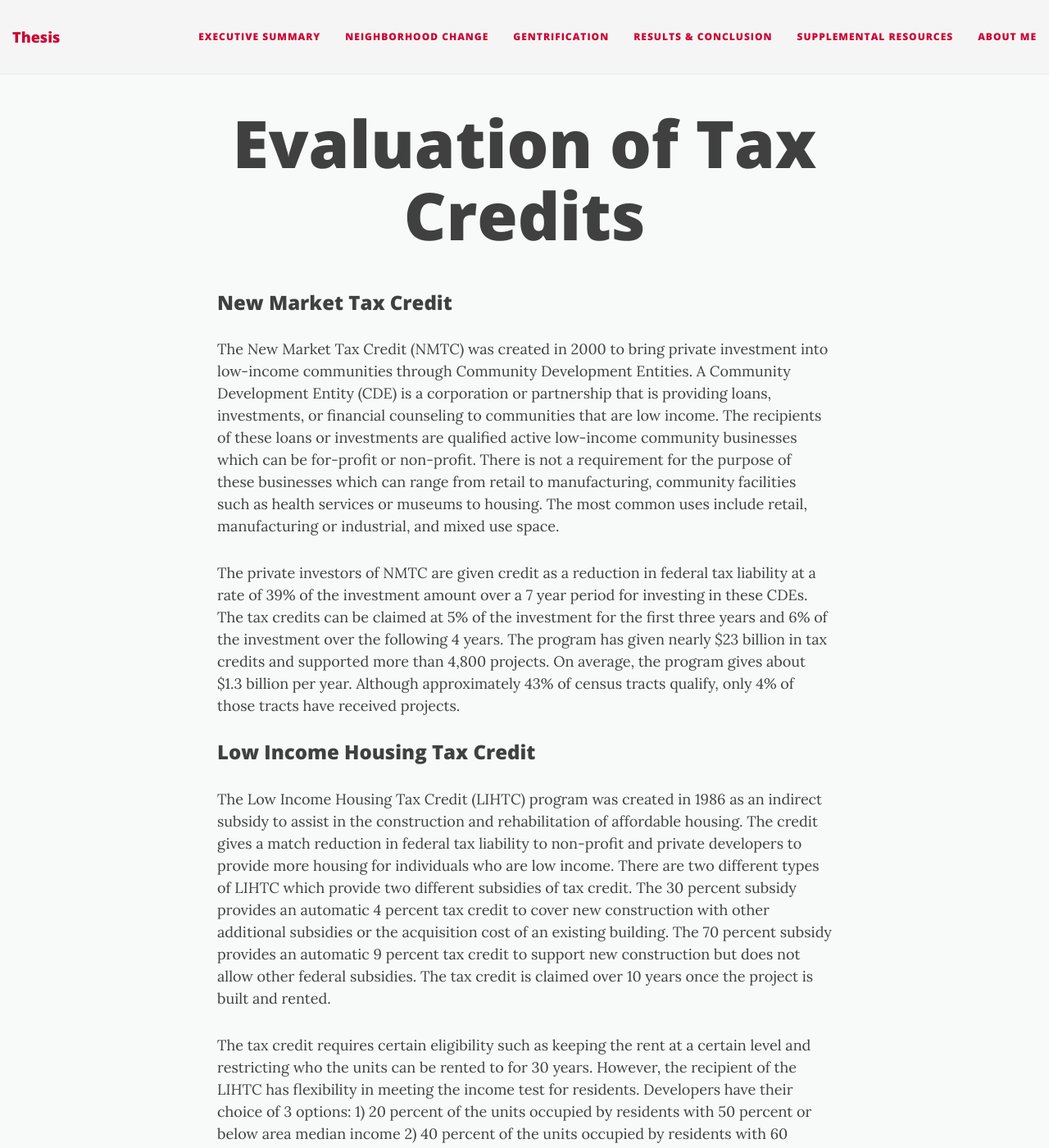
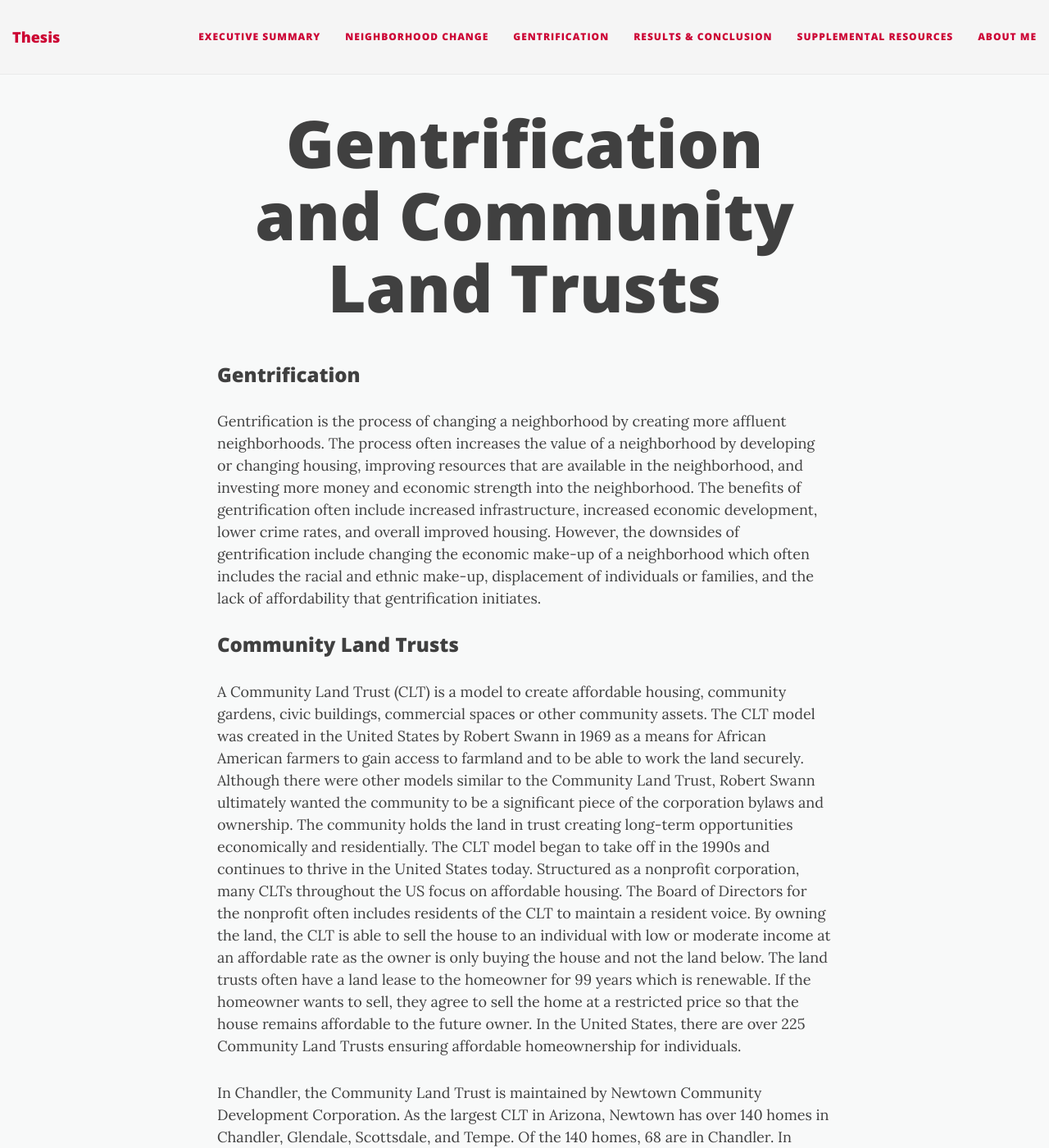
Before and after one commit to katiegentry07/thesis, a Jekyll site: the page built from gentrification.md, in a window 1280 px wide and 1400 px high. Shown: the whole window at 82% size. Built offline with Jekyll 4.4.1, drawn with Linux system fonts in a browser that asks for light colours; nearby versions of some CDN libraries; some of the changed text lies outside the part shown.

Commit message:
explanation update 6.29

```diff
--- a/gentrification.md
+++ b/gentrification.md
@@ -1,28 +1,20 @@
 ---
 layout: page
-title: Evaluation of Tax Credits
+title: Gentrification and Community Land Trusts
 ---
 
-### New Market Tax Credit
+### Gentrification
 
-The New Market Tax Credit (NMTC) was created in 2000 to bring private investment into low-income communities through Community Development Entities. A Community Development Entity (CDE) is a corporation or partnership that is providing loans, investments, or financial counseling to communities that are low income. The recipients of these loans or investments are qualified active low-income community businesses which can be for-profit or non-profit. There is not a requirement for the purpose of these businesses which can range from retail to manufacturing, community facilities such as health services or museums to housing. The most common uses include retail, manufacturing or industrial, and mixed use space.
+Gentrification is the process of changing a neighborhood by creating more affluent neighborhoods. The process often increases the value of a neighborhood by developing or changing housing, improving resources that are available in the neighborhood, and investing more money and economic strength into the neighborhood. The benefits of gentrification often include increased infrastructure, increased economic development, lower crime rates, and overall improved housing. However, the downsides of gentrification include changing the economic make-up of a neighborhood which often includes the racial and ethnic make-up, displacement of individuals or families, and the lack of affordability that gentrification initiates.
 
-The private investors of NMTC are given credit as a reduction in federal tax liability at a rate of 39% of the investment amount over a 7 year period for investing in these CDEs. The tax credits can be claimed at 5% of the investment for the first three years and 6% of the investment over the following 4 years. The program has given nearly $23 billion in tax credits and supported more than 4,800 projects. On average, the program gives about $1.3 billion per year. Although approximately 43% of census tracts qualify, only 4% of those tracts have received projects.
+### Community Land Trusts
 
-### Low Income Housing Tax Credit
+A Community Land Trust (CLT) is a model to create affordable housing, community gardens, civic buildings, commercial spaces or other community assets. The CLT model was created in the United States by Robert Swann in 1969 as a means for African American farmers to gain access to farmland and to be able to work the land securely. Although there were other models similar to the Community Land Trust, Robert Swann ultimately wanted the community to be a significant piece of the corporation bylaws and ownership. The community holds the land in trust creating long-term opportunities economically and residentially. The CLT model began to take off in the 1990s and continues to thrive in the United States today. Structured as a nonprofit corporation, many CLTs throughout the US focus on affordable housing. The Board of Directors for the nonprofit often includes residents of the CLT to maintain a resident voice. By owning the land, the CLT is able to sell the house to an individual with low or moderate income at an affordable rate as the owner is only buying the house and not the land below. The land trusts often have a land lease to the homeowner for 99 years which is renewable. If the homeowner wants to sell, they agree to sell the home at a restricted price so that the house remains affordable to the future owner. In the United States, there are over 225 Community Land Trusts ensuring affordable homeownership for individuals.
 
-The Low Income Housing Tax Credit (LIHTC) program was created in 1986 as an indirect subsidy to assist in the construction and rehabilitation of affordable housing. The credit gives a match reduction in federal tax liability to non-profit and private developers to provide more housing for individuals who are low income. There are two different types of LIHTC which provide two different subsidies of tax credit. The 30 percent subsidy provides an automatic 4 percent tax credit to cover new construction with other additional subsidies or the acquisition cost of an existing building. The 70 percent subsidy provides an automatic 9 percent tax credit to support new construction but does not allow other federal subsidies. The tax credit is claimed over 10 years once the project is built and rented.
-
-The tax credit requires certain eligibility such as keeping the rent at a certain level and restricting who the units can be rented to for 30 years. However, the recipient of the LIHTC has flexibility in meeting the income test for residents. Developers have their choice of 3 options:
-1) 20 percent of the units occupied by residents with 50 percent or below area median income
-2) 40 percent of the units occupied by residents with 60 percent or below area median income, 3) 40 percent of the units occupied by residents averaging 60 percent or below area median income and no units occupied by residents with 80 percent or greater area median income.
-
-Although the tax credit is given at the federal level, the subsidy is administered by state agencies through a Qualified Allocation Plan. The state agency oversees the program and distributes the funding to the investors. They are also responsible for ensuring compliance with the tax credit requirements. The program costs about $9 billion per year and results in approximately 110,000 affordable rental units built each year. Since beginning, approximately 2 million units have been built.
-
-Without the incentive, often affordable housing would not be built as there is not enough profit to cover the expenses of the projects.
+In Chandler, the Community Land Trust is maintained by Newtown Community Development Corporation. As the largest CLT in Arizona, Newtown has over 140 homes in Chandler, Glendale, Scottsdale, and Tempe. Of the 140 homes, 68 are in Chandler. In order to continue the expansion of the Community Land Trust, Newtown uses Neighborhood Stabilization Program funds and HOME Partnership Program funds to purchase new homes to add to the trust. Those homes are then sold to individuals who are low and moderate income and join the program. Newtown signs a 99 year renewable lease with the homeowner which requires that the home is owner occupied and that Newtown has the right of first refusal if the homeowner decides to sell. In addition, the homeowner agrees to resale restrictions that keep the home affordable in the land trust.
 
 ### Data Sources
 
-The data used for the analysis comes from the Census Longitudinal Tabulated Database 2000 and 2010 as well as the metadata, the New Market Tax Credit Summary Report which includes the New Market Tax Credit Public Data from 2003 to 2017, and the Low Income Housing Tax Credit database which includes data from 1987 to 2017.
+The data used for the analysis comes from the Census Longitudinal Tabulated Database 2000 and 2010 as well as the metadata and Chandler's Community Land Trust data.
 
 ### [Community Land Trusts and Gentrification](/report-templates/gentrification-and-community-land-trusts.html){:target="_blank"}
```
